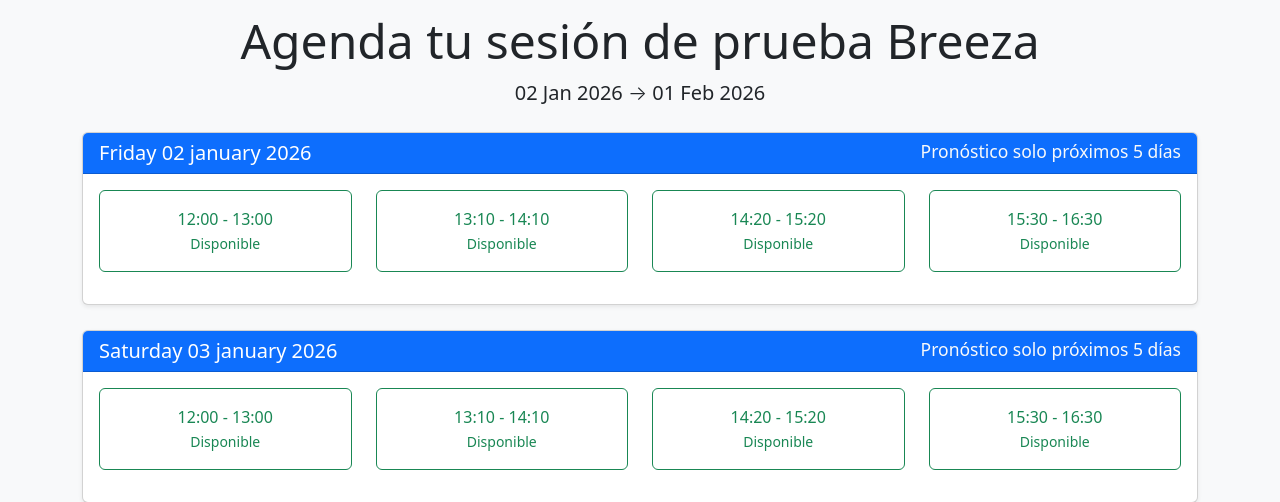
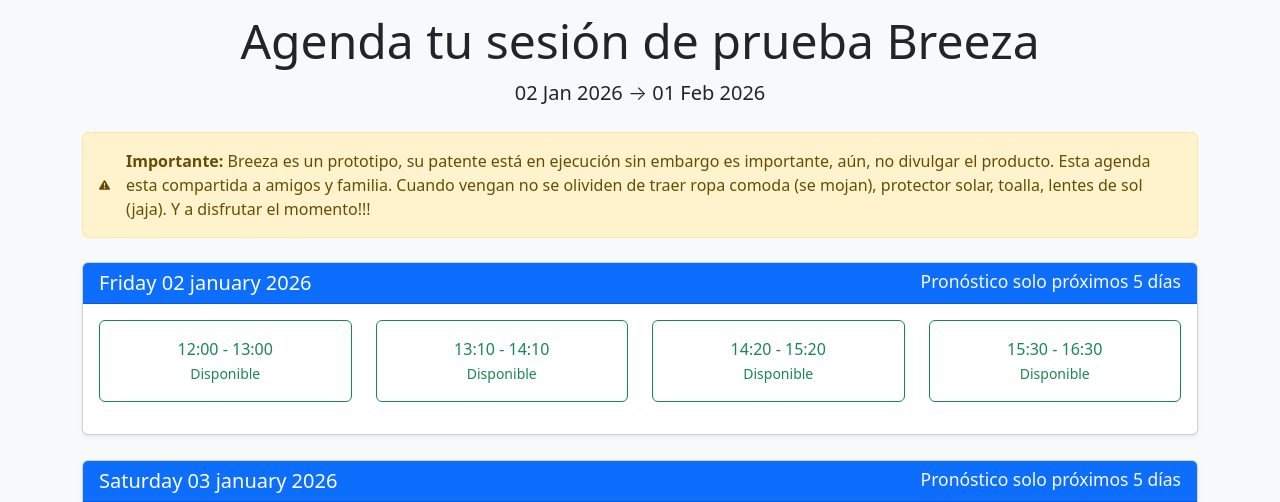
Before and after one commit to germanguerrero/breeza-app, a Flask app: page / in a window 1280 px wide. Shown: the part 404-906 px from the top of the page. Run offline with Flask 3, Linux system fonts and the light colour scheme; data that the repository does not hold is empty.

Commit message:
mensajes y datos en agenda

```diff
--- a/app.py
+++ b/app.py
@@ -196,7 +196,15 @@ Telefono: {phone}
 Fecha: {date}
 Turno: {slot}
 Lugar: Bolivar 5975, Villa Ballester.
-Reservado desde breeza.me"""
+Reservado desde breeza.me
+
+Que tengo que llevar?
+- Ropa comoda, quizas un malla
+- Toalla
+- Protector solar
+- Lentes (fashion)   ;)
+
+"""
 
         # Reemplazar variables en el template
         agenda_content = template.format(
@@ -216,7 +224,7 @@ Reservado desde breeza.me"""
     except Exception as e:
         logger.error(f"[AGENDA] Error al leer agenda_body.md: {e}", exc_info=True)
         # Retornar un contenido por defecto si hay error
-        return f"Nombre: {name}\nEmail: {email}\nTeléfono: {phone}\nTurno: {slot_info['label']}\nReservado desde breeza.german.com.ar"
+        return f"Nombre: {name}\nEmail: {email}\nTeléfono: {phone}\nTurno: {slot_info['label']}\nReservado desde breeza.me"
 
 
 # === Rutas ===
--- a/templates/index.html
+++ b/templates/index.html
@@ -33,6 +33,15 @@
             {% endfor %}
           {% endif %}
         {% endwith %}
+
+        <div class="alert alert-warning d-flex align-items-center mb-4" role="alert">
+            <svg xmlns="http://www.w3.org/2000/svg" width="24" height="24" fill="currentColor" class="bi bi-exclamation-triangle-fill me-3" viewBox="0 0 16 16">
+                <path d="M8.982 1.566a1.13 1.13 0 0 0-1.96 0L.165 13.233c-.457.778.091 1.767.98 1.767h13.713c.889 0 1.438-.99.98-1.767L8.982 1.566zM8 5c.535 0 .954.462.9.995l-.35 3.507a.552.552 0 0 1-1.1 0L7.1 5.995A.905.905 0 0 1 8 5zm.002 6a1 1 0 1 1 0 2 1 1 0 0 1 0-2z"/>
+            </svg>
+            <div>
+                <strong>Importante:</strong> Breeza es un prototipo, su patente está en ejecución sin embargo es importante, aún, no divulgar el producto.  Esta agenda esta compartida a amigos y familia.  Cuando vengan no se olividen de traer ropa comoda (se mojan), protector solar, toalla, lentes de sol (jaja). Y a disfrutar el momento!!!
+            </div>
+        </div>
 
         {% for day in dates %}
             {% set weather = weather_data.get(day) %}
```
